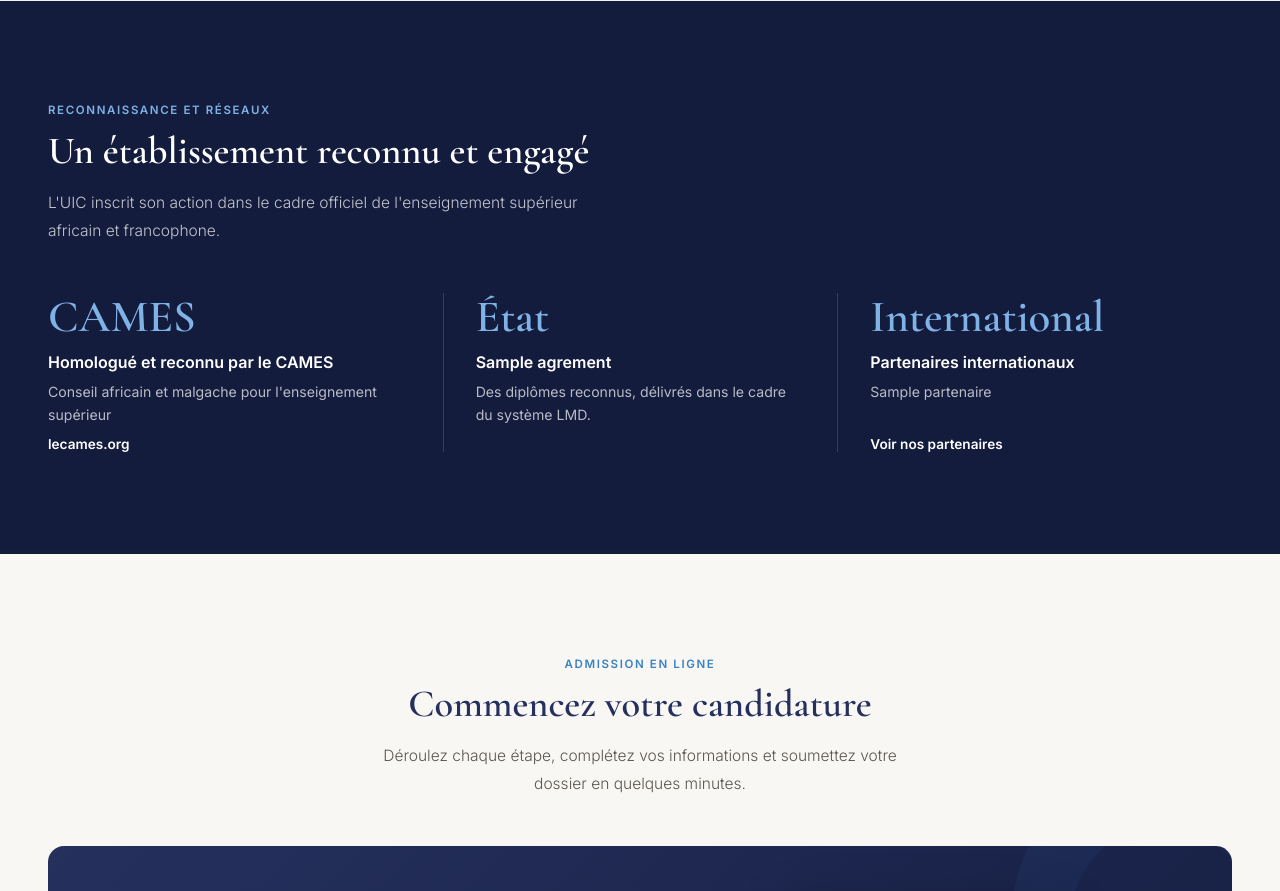
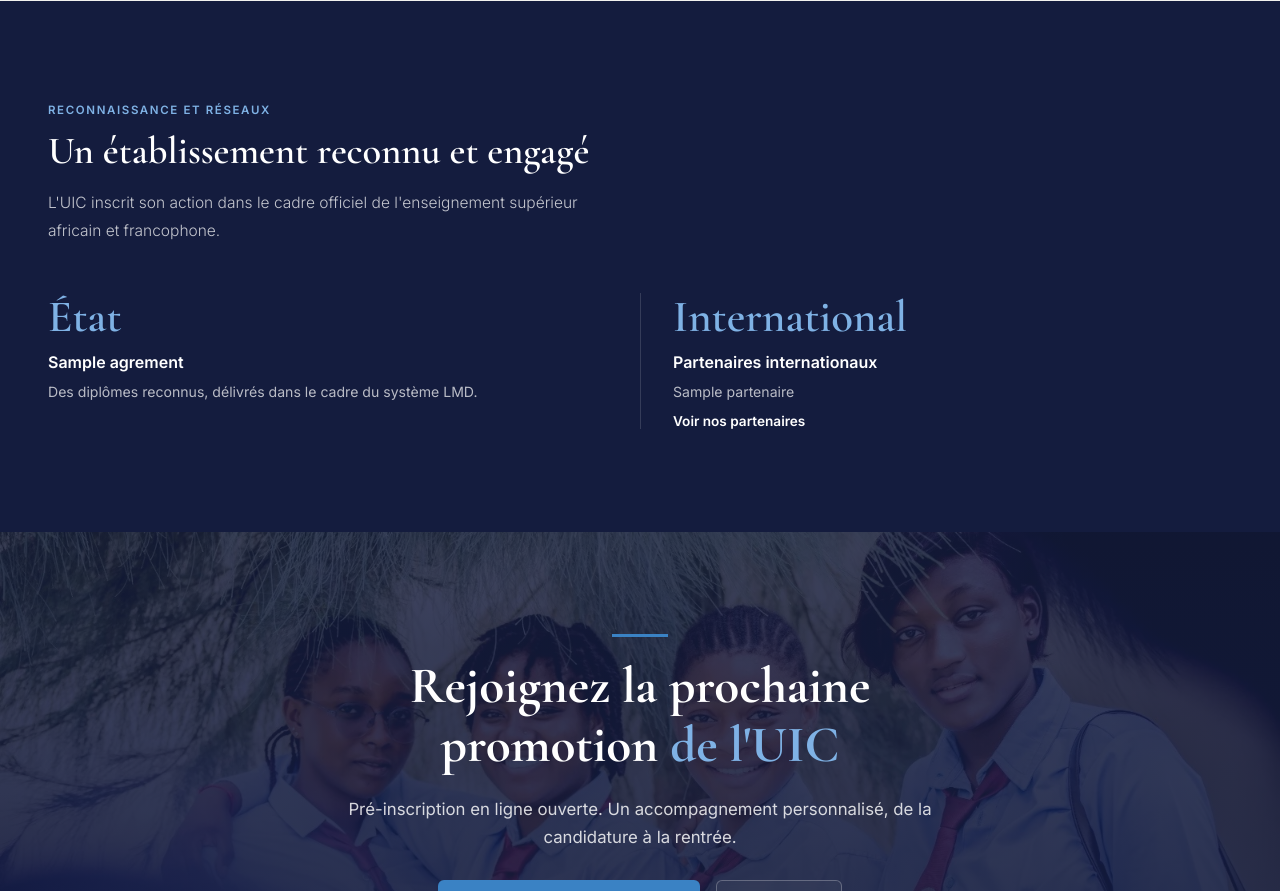
Before and after one commit to alpha-omega99/UIC, a Django app: template templates/core/home.html in a window 1280 px wide. Shown: the part 2928-3819 px from the top of the page. Run offline with Django 5.2, Linux system fonts and the light colour scheme; the template is opened without the code that fills it: most values are stand-ins (such as "Sample title", 1, 10 or a date in 2020); grey boxes marked "Sample" are stand-in pictures; form fields are guessed from the names that the template uses.

Commit message:
mise a jour

```diff
--- a/templates/core/home.html
+++ b/templates/core/home.html
@@ -127,12 +127,6 @@
     <h2 class="stitle">Un établissement reconnu et engagé</h2>
     <p class="sbody">L'UIC inscrit son action dans le cadre officiel de l'enseignement supérieur africain et francophone.</p>
     <div class="reco-grid">
-      <div class="reco-item reveal">
-        <span class="reco-sigle">CAMES</span>
-        <strong>Homologué et reconnu par le CAMES</strong>
-        <p>Conseil africain et malgache pour l'enseignement supérieur</p>
-        <a href="https://www.lecames.org" target="_blank" rel="noopener noreferrer">lecames.org</a>
-      </div>
       <div class="reco-item reveal d1">
         <span class="reco-sigle">État</span>
         <strong>{{ site.agrement }}</strong>
@@ -162,14 +156,16 @@
 </section>
 {% endif %}
 
-<section class="admission" id="admission">
-  <div class="container">
-    <div style="text-align:center;margin-bottom:3rem">
-      <span class="eyebrow reveal">Admission en ligne</span>
-      <h2 class="stitle reveal d1">Commencez votre candidature</h2>
-      <p class="sbody reveal d2" style="margin:0 auto">Déroulez chaque étape, complétez vos informations et soumettez votre dossier en quelques minutes.</p>
+<section class="cta-promo" id="admission" style="background-image:url('{% static 'img/campus/vie-etudiante-09.webp' %}')">
+  <div class="cta-promo-overlay"></div>
+  <div class="container cta-promo-body">
+    <span class="cta-bar" aria-hidden="true"></span>
+    <h2>Rejoignez la prochaine promotion <em>de l'UIC</em></h2>
+    <p>Pré-inscription en ligne ouverte. Un accompagnement personnalisé, de la candidature à la rentrée.</p>
+    <div class="cta-btns">
+      <a class="btn-accent" href="{% url 'admissions:formulaire' %}">Faire ma pré-inscription <i aria-hidden="true">→</i></a>
+      <a class="btn-ghost" href="{% url 'contact:contact' %}">Contact</a>
     </div>
-    {% include 'partials/admission.html' %}
   </div>
 </section>
 
```
